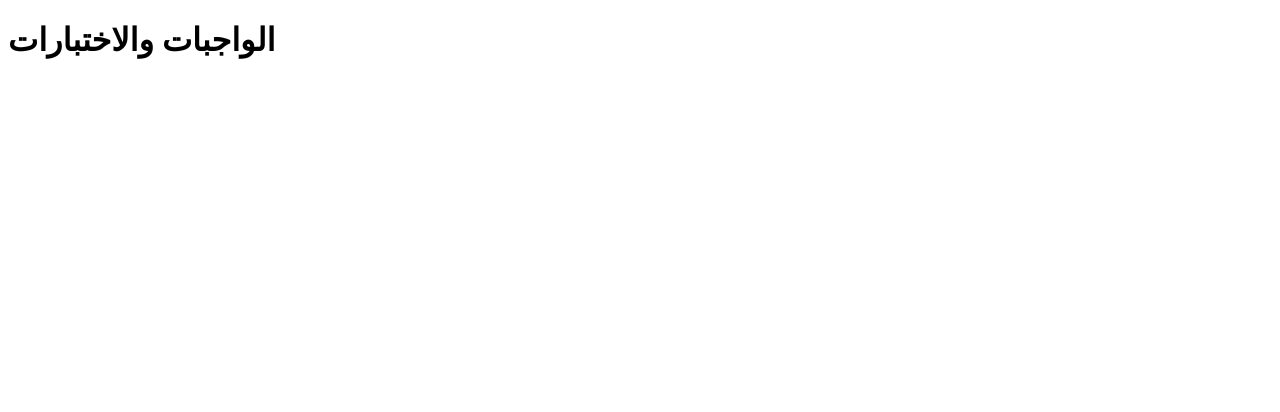
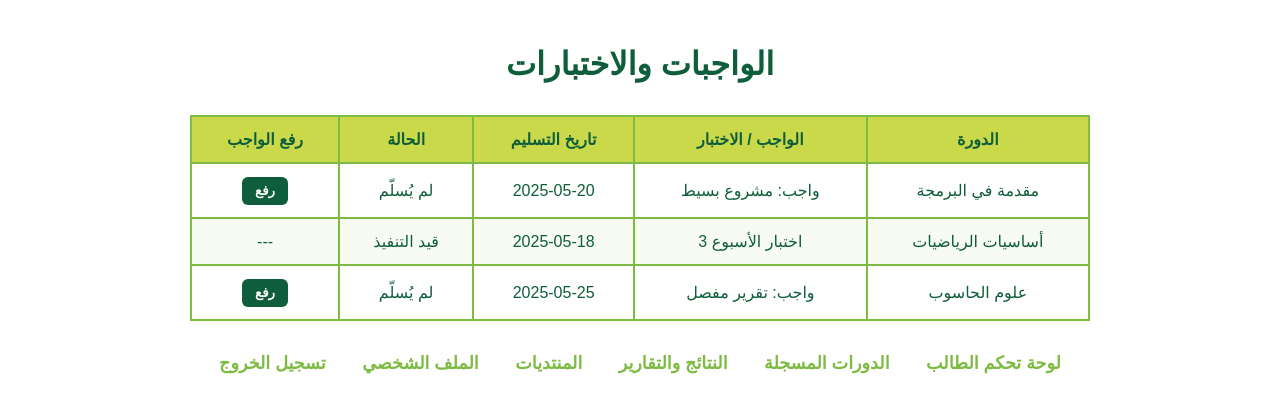
Before and after one commit to sabri-alhammadi/University-, a plain HTML site: page assignments.html in a window 1280 px wide. Drawn offline with Linux system fonts and the light colour scheme.

Commit message:
Update assignments.html

```diff
--- a/assignments.html
+++ b/assignments.html
@@ -1 +1,125 @@
-<!DOCTYPE html><html lang='ar'><head><meta charset='UTF-8'><title>الواجبات</title></head><body><h1>الواجبات والاختبارات</h1></body></html>
+<!DOCTYPE html>
+<html lang="ar" dir="rtl">
+<head>
+<meta charset="UTF-8" />
+<meta name="viewport" content="width=device-width, initial-scale=1" />
+<title>الواجبات والاختبارات - نظام LMS</title>
+<style>
+  :root {
+    --dark-green: #0F5E3B;
+    --lime-green: #7DBB43;
+    --light-lime-green: #C9D94A;
+    --white-color: #FFFFFF;
+  }
+  body {
+    margin: 0; font-family: Arial, sans-serif;
+    background: var(--white-color);
+    color: var(--dark-green);
+    padding: 1.5rem 2rem;
+    max-width: 900px;
+    margin: 0 auto;
+  }
+  h1 {
+    text-align: center;
+    font-weight: 700;
+    margin-bottom: 2rem;
+  }
+  table {
+    width: 100%;
+    border-collapse: collapse;
+  }
+  th, td {
+    border: 2px solid var(--lime-green);
+    padding: 0.8rem 1rem;
+    text-align: center;
+  }
+  th {
+    background-color: var(--light-lime-green);
+    font-weight: 700;
+  }
+  tr:nth-child(even) {
+    background-color: #f7fbf1;
+  }
+  .upload-btn {
+    padding: 0.4rem 0.8rem;
+    background-color: var(--dark-green);
+    color: white;
+    border: none;
+    border-radius: 6px;
+    cursor: pointer;
+    font-weight: 700;
+  }
+  .upload-btn:hover {
+    background-color: var(--lime-green);
+  }
+  nav {
+    margin-top: 2rem;
+    text-align: center;
+  }
+  nav a {
+    margin: 0 1rem;
+    color: var(--lime-green);
+    font-weight: 700;
+    text-decoration: none;
+    font-size: 1.1rem;
+  }
+  nav a:hover {
+    text-decoration: underline;
+  }
+  @media (max-width: 600px) {
+    body {
+      padding: 1rem;
+    }
+    th, td {
+      padding: 0.5rem 0.7rem;
+    }
+  }
+</style>
+</head>
+<body>
+  <h1>الواجبات والاختبارات</h1>
+  <table>
+    <thead>
+      <tr>
+        <th>الدورة</th>
+        <th>الواجب / الاختبار</th>
+        <th>تاريخ التسليم</th>
+        <th>الحالة</th>
+        <th>رفع الواجب</th>
+      </tr>
+    </thead>
+    <tbody>
+      <tr>
+        <td>مقدمة في البرمجة</td>
+        <td>واجب: مشروع بسيط</td>
+        <td>2025-05-20</td>
+        <td>لم يُسلّم</td>
+        <td><button class="upload-btn" onclick="alert('رفع الواجب غير مفعل في النسخة التجريبية')">رفع</button></td>
+      </tr>
+      <tr>
+        <td>أساسيات الرياضيات</td>
+        <td>اختبار الأسبوع 3</td>
+        <td>2025-05-18</td>
+        <td>قيد التنفيذ</td>
+        <td>---</td>
+      </tr>
+      <tr>
+        <td>علوم الحاسوب</td>
+        <td>واجب: تقرير مفصل</td>
+        <td>2025-05-25</td>
+        <td>لم يُسلّم</td>
+        <td><button class="upload-btn" onclick="alert('رفع الواجب غير مفعل في النسخة التجريبية')">رفع</button></td>
+      </tr>
+    </tbody>
+  </table>
+
+  <nav>
+    <a href="student_dashboard.html">لوحة تحكم الطالب</a>
+    <a href="courses.html">الدورات المسجلة</a>
+    <a href="grades.html">النتائج والتقارير</a>
+    <a href="forums.html">المنتديات</a>
+    <a href="profile.html">الملف الشخصي</a>
+    <a href="login.html">تسجيل الخروج</a>
+  </nav>
+</body>
+</html>
```
